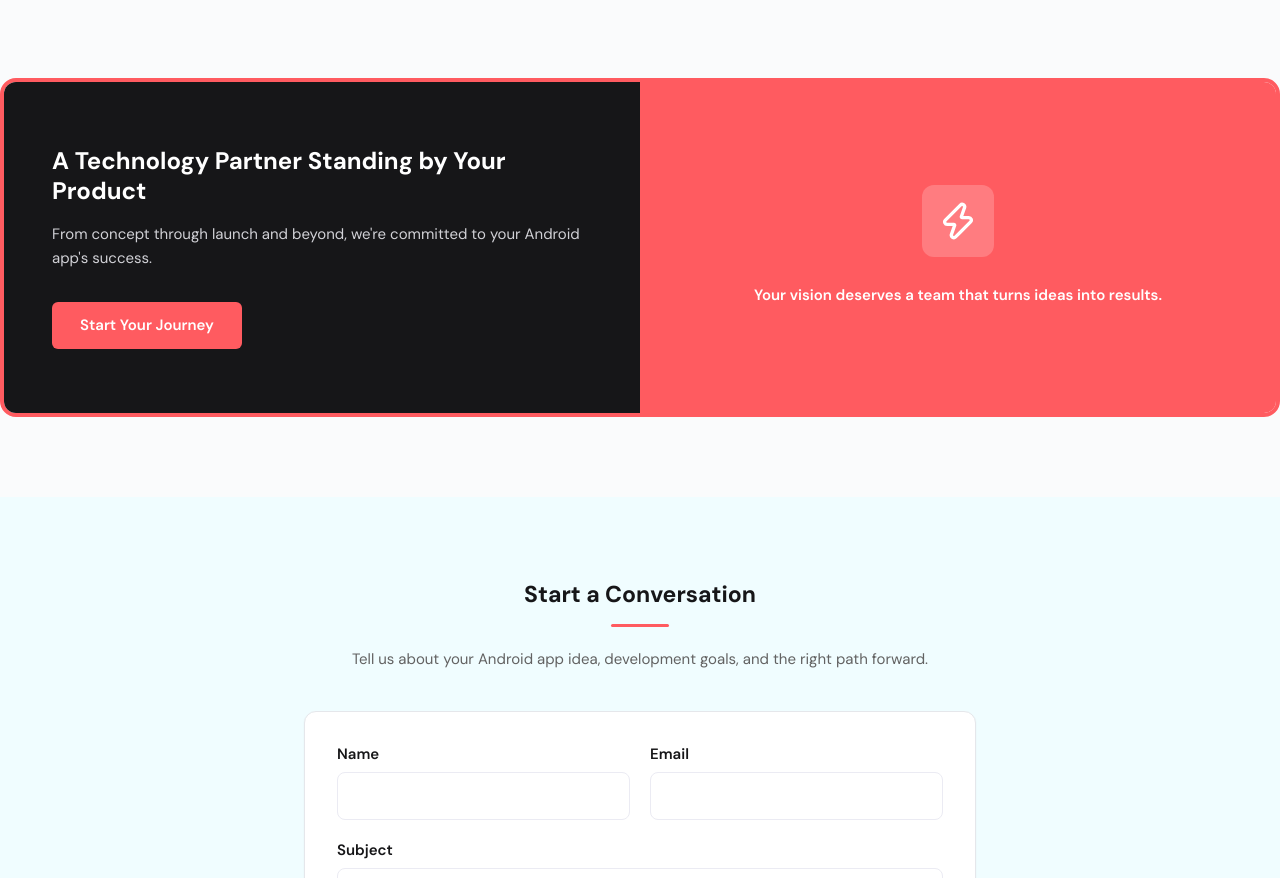
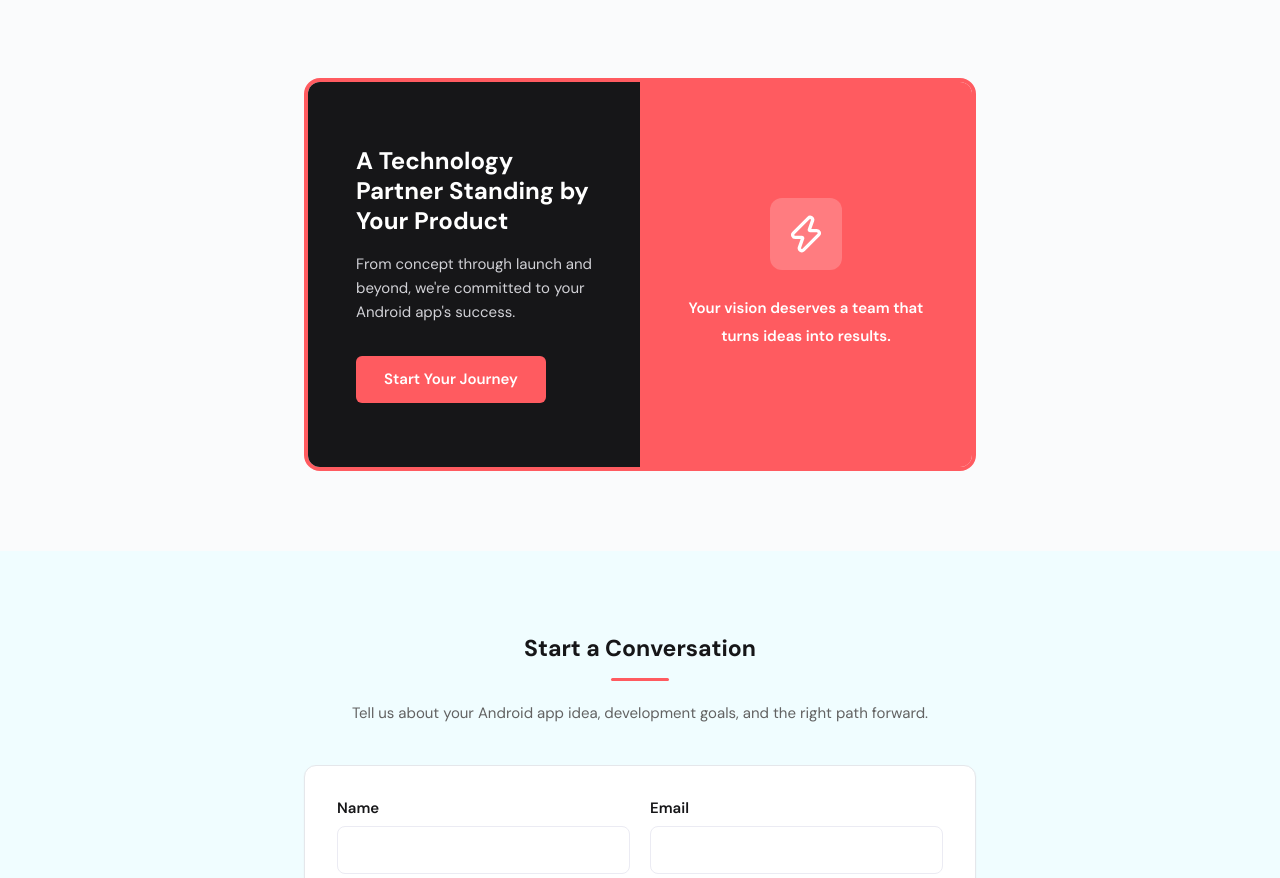
Before and after one commit to TRIEUCONGDOAN/trieucongdoan.github.io, a plain HTML site: page index.html in a window 1280 px wide. Shown: the part 3142-4020 px from the top of the page. Drawn offline with nearby package versions, Linux system fonts and the light colour scheme.

Commit message:
Update index.html

```diff
--- a/index.html
+++ b/index.html
@@ -160,7 +160,8 @@
         </article>
        </div>
       </div>
-      <section data-template-id="promo-section" class="canva-section mt-20 grid gap-0 md:grid-cols-2 overflow-hidden rounded-2xl border-4 border-[#ff5b60]" style="background: transparent;">
+      <div class="mt-20 flex justify-center">
+       <section data-template-id="promo-section" class="canva-section w-11/12 max-w-2xl grid gap-0 md:grid-cols-2 overflow-hidden rounded-2xl border-4 border-[#ff5b60]" style="background: transparent;">
         <div data-template-id="promo-left-panel" class="canva-panel bg-[#161618] px-8 py-12 sm:px-12 sm:py-16 flex flex-col justify-center" style="background: rgb(22, 22, 24);">
          <h3 data-template-id="promo-headline" class="canva-text font-bold leading-tight mb-4" style="color: rgb(255, 255, 255); font-weight: 700; font-style: normal; font-size: 24px;">A Technology Partner Standing by Your Product</h3>
          <p data-template-id="promo-copy" class="canva-text mb-8 leading-7" style="color: rgb(209, 209, 214); font-weight: 400; font-style: normal; font-size: 15px; line-height: 1.6;">From concept through launch and beyond, we're committed to your Android app's success.</p><button data-template-id="promo-button" class="canva-button coral-button self-start rounded-md px-7 py-3 font-semibold" type="button" style="background: rgb(255, 91, 96); color: rgb(255, 255, 255); font-weight: 600; font-style: normal; font-size: 15px;">Start Your Journey</button>
@@ -172,6 +173,7 @@
          <p data-template-id="promo-right-text" class="canva-text text-white font-semibold leading-7" style="color: rgb(255, 255, 255); font-weight: 600; font-style: normal; font-size: 15px;">Your vision deserves a team that turns ideas into results.</p>
         </div>
        </section>
+      </div>
      </section>
     </section>
    </main>
```
Lines whose indentation alone changed are shown as unchanged.
